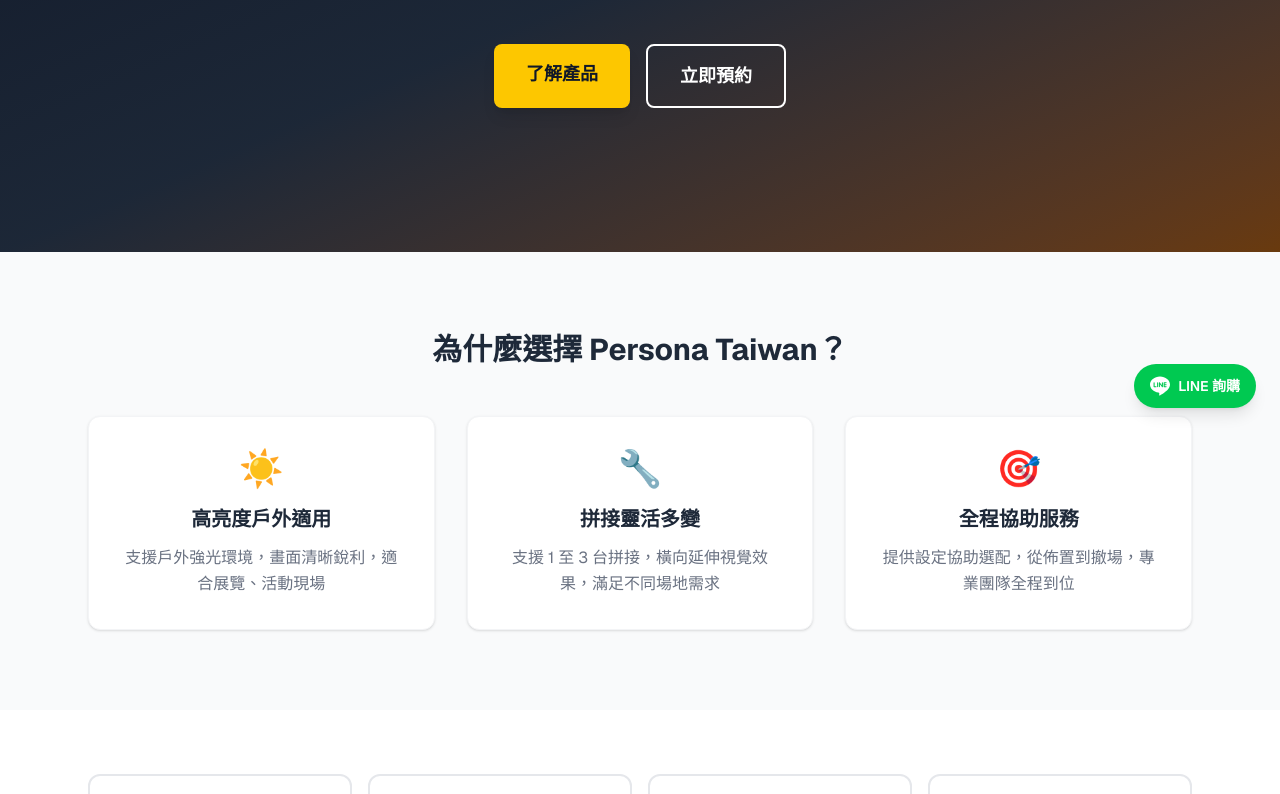
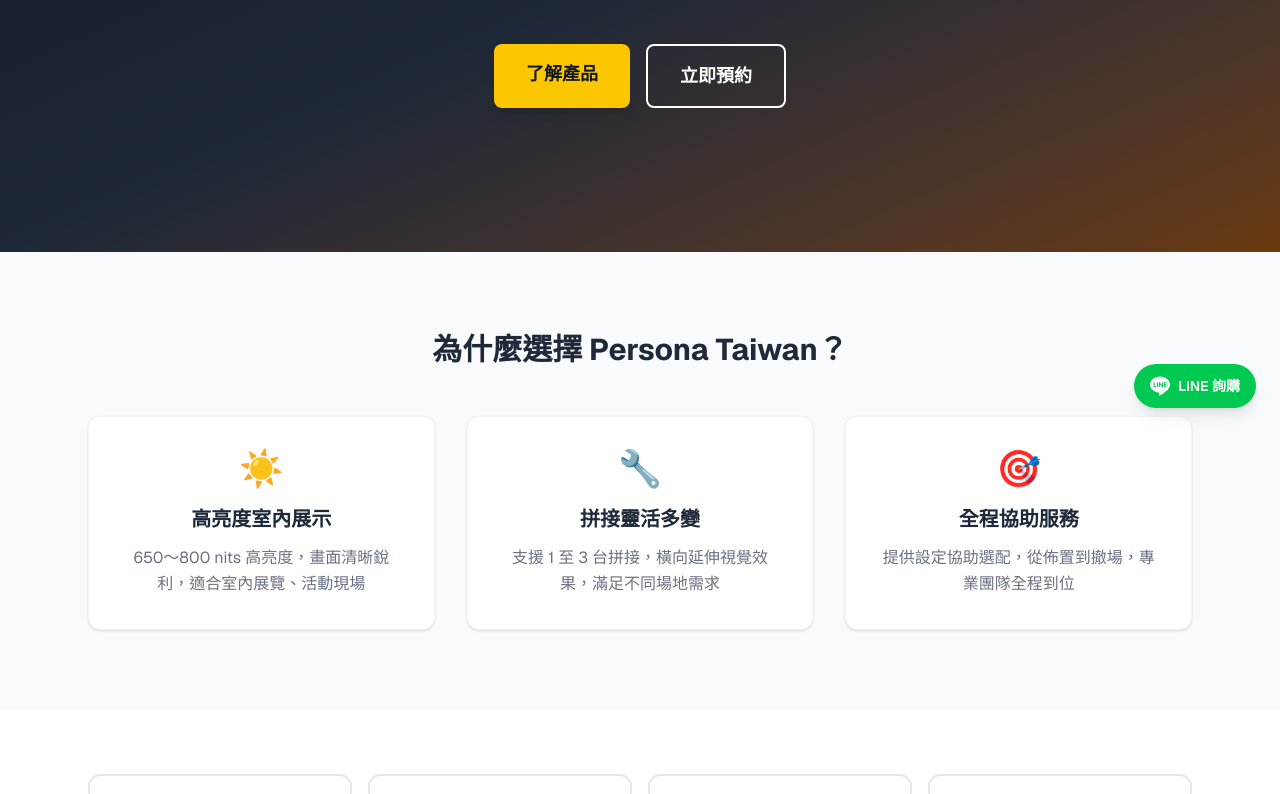
Before and after one commit to jeffyuan0420/led-rental-site, a Next.js app: page / in a window 1280 px wide. Shown: the part 368-1162 px from the top of the page. Built offline with nearby package versions, Linux system fonts and the light colour scheme; no server answers.

Commit message:
fix outdoor to indoor, update homepage card

```diff
--- a/app/page.tsx
+++ b/app/page.tsx
@@ -47,8 +47,8 @@
             {[
               {
                 icon: "☀️",
-                title: "高亮度戶外適用",
-                desc: "支援戶外強光環境，畫面清晰銳利，適合展覽、活動現場",
+                title: "高亮度室內展示",
+                desc: "650～800 nits 高亮度，畫面清晰銳利，適合室內展覽、活動現場",
               },
               {
                 icon: "🔧",
```
